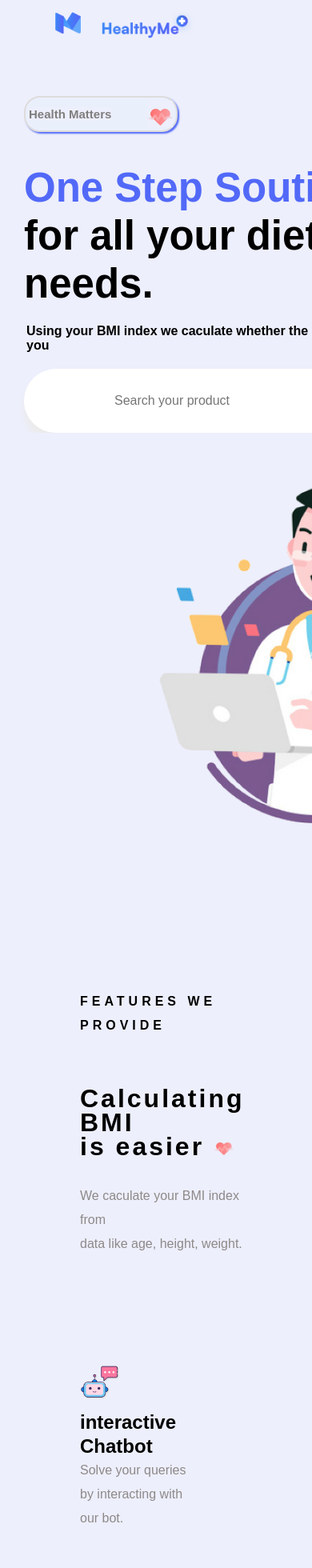
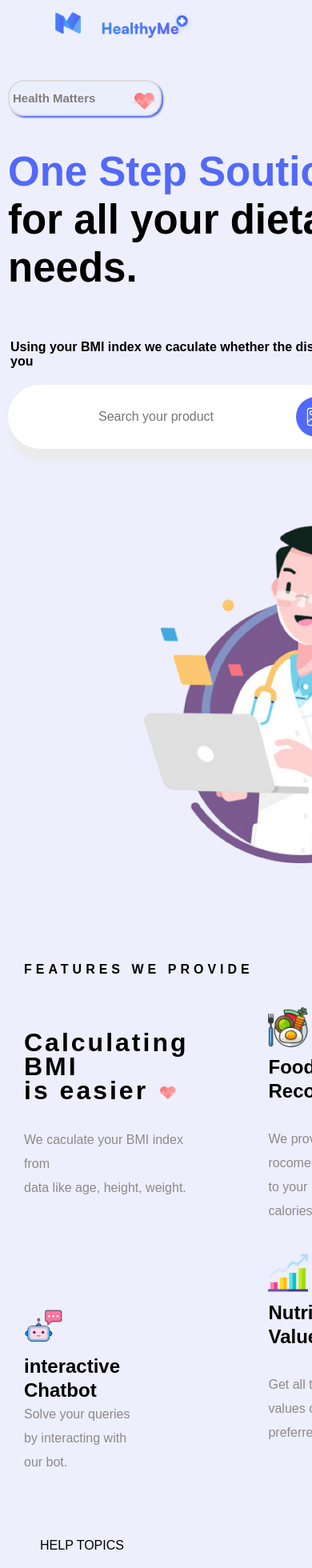
Before and after one commit to Govamarket/Programming, a React (Create React App) app: page / in a window 390 px wide. Shown: the top 1960 px of the page at 80% size. Built offline with nearby package versions, Linux system fonts and the light colour scheme.

Commit message:
initial commit

```diff
--- a/src/component/Landpage.css
+++ b/src/component/Landpage.css
@@ -44,7 +44,7 @@
     font-weight: 600;
     line-height: 60px;
     font-family:Arial, Helvetica, sans-serif;
-    margin-bottom: 20px;
+    margin-bottom: 60px;
 }
 
 .land-text .blue{
@@ -264,13 +264,23 @@ section CiImageOn{
     max-width: 200px;
 }
 
-@media (max-width: 900px) {
+@media (max-width: 768px) {
     .landpage{
         display: flex;
+        gap: 30px 40px;
         flex-wrap: wrap;
-        padding: 30px;
+        padding: 10px;
         align-items: center;
         position: relative;
+    }
+
+    .flex-side{
+        margin-right: 100px 200px;
+    }
+
+    .new-page{
+    padding: 10px;
+    margin: 20px;
     }
 
     .rows{
@@ -281,13 +291,12 @@ section CiImageOn{
 
     }
     .new-rows{
-        display: grid;
+    display: grid;
       grid-template-columns: auto auto;
       place-items: center;
       column-gap: 100px;
       row-gap: 40px;
-      margin-left: 60px;
-      margin-right: 80px;
+      padding: 0;
     }
 
     .same-con{
@@ -296,8 +305,6 @@ section CiImageOn{
         place-items: center;
         column-gap: 100px;
         row-gap: 40px;
-        margin-left: 60px;
-        margin-right: 80px;
     }
 
     .child-text{
@@ -318,4 +325,5 @@ section .serchInput{
     box-shadow: 5px 10px 10px 5px rgb(235, 235, 235);
 }
 
+
 }
```
